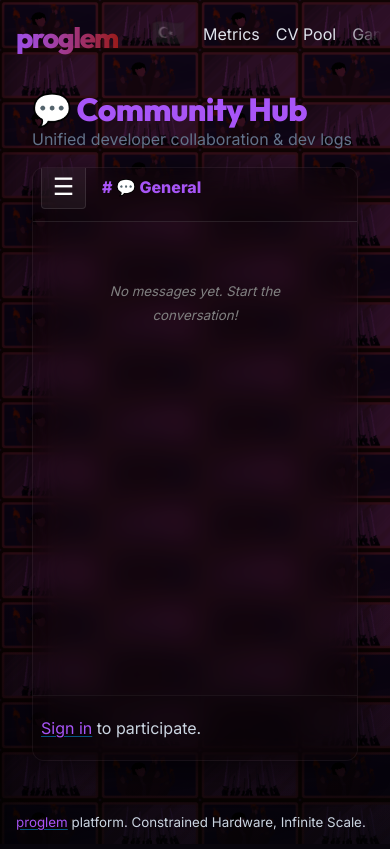
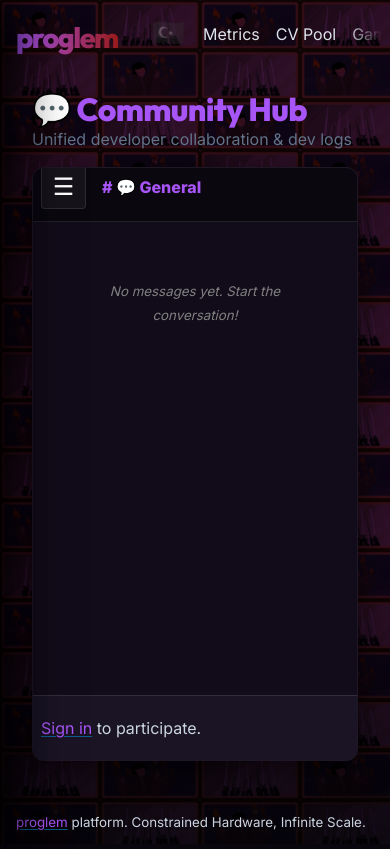
Before and after one commit to berkantxaydin/berkant.app, a Flask app: page /chat in a window 390 px wide. Run offline with Flask 3, Linux system fonts and the light colour scheme; data comes from the database, SQL or seed files in the repository; data that the repository does not hold is empty; some libraries are stand-ins or nearby versions.

Commit message:
style: fix chat footer overlap and optimize mobile drawer space

```diff
--- a/templates/chat.html
+++ b/templates/chat.html
@@ -240,8 +240,8 @@
     grid-template-columns: var(--chat-sidebar-width) 1fr;
     gap: 1.5rem;
     margin-top: 1rem;
-    height: 700px;
-    max-height: 80vh;
+    height: 750px;
+    max-height: 85vh;
   }
 
   /* Sidebar */
@@ -323,7 +323,7 @@
     display: flex;
     flex-direction: column;
     padding: 0;
-    background: rgba(0, 0, 0, 0.1);
+    background: #120c1a; /* Solid background to prevent overlap transparency issues */
     border: 1px solid rgba(255, 255, 255, 0.05);
     overflow: hidden;
     border-radius: 12px;
@@ -335,7 +335,7 @@
     display: flex;
     align-items: center;
     border-bottom: 1px solid rgba(255, 255, 255, 0.1);
-    background: rgba(0, 0, 0, 0.2);
+    background: rgba(0, 0, 0, 0.4); /* Darker header */
     flex-shrink: 0;
     position: relative;
     z-index: 10;
@@ -366,10 +366,11 @@
 
   .chat-footer {
     padding: 1.25rem var(--chat-side-padding);
-    background: rgba(0, 0, 0, 0.15);
-    border-top: 1px solid rgba(255, 255, 255, 0.05);
+    background: #1a1425; /* Solid opaque background */
+    border-top: 1px solid rgba(255, 255, 255, 0.1);
     position: relative;
     z-index: 10;
+    flex-shrink: 0;
   }
 
   .chat-form-el { margin-bottom: 0; }
@@ -408,13 +409,14 @@
       position: fixed;
       top: 0;
       left: 0;
-      width: 300px;
+      width: 320px; /* Slightly wider */
       max-width: 85vw;
       height: 100vh;
-      background: #120c1a;
+      background: #0d0912;
       transform: translateX(-100%);
-      transition: transform 0.3s ease;
+      transition: transform 0.3s cubic-bezier(0.4, 0, 0.2, 1);
       padding: 0;
+      box-shadow: 15px 0 50px rgba(0,0,0,0.8);
     }
     .chat-sidebar.open { transform: translateX(0); }
     .sidebar-panel { border-radius: 0; border: 0; }
```
